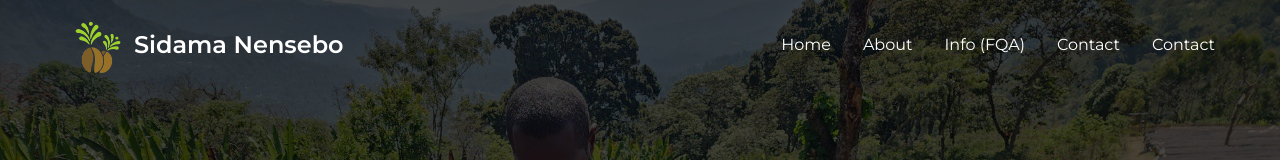
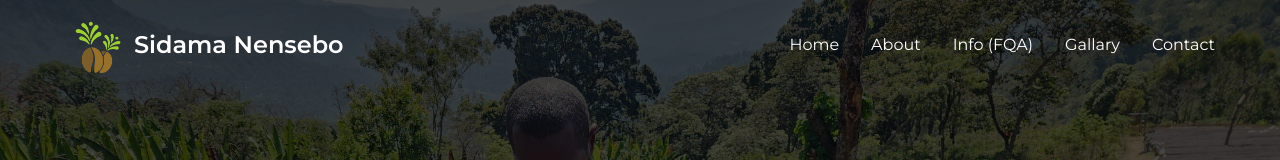
Before and after one commit to natnaelTy/Nensebo, a Next.js app: page / in a window 1280 px wide. Shown: the top 160 px of the page. Built offline with nearby package versions, Linux system fonts and the light colour scheme.

Commit message:
changed bg color and added gallary route

```diff
--- a/app/components/navbar/NavBar.tsx
+++ b/app/components/navbar/NavBar.tsx
@@ -38,7 +38,7 @@ function NavBar(){
              <Link href={'/'}><li className="hover:text-green-700">Home</li></Link>
              <Link href={'/about'}><li className="hover:text-green-700">About</li></Link>
              <Link href={'/ordering-info'}><li className="hover:text-green-700">Info (FQA)</li></Link>
-             <Link href={'/contact'}><li className="hover:text-green-700">Contact</li></Link>
+             <Link href={'/gallary'}><li className="hover:text-green-700">Gallary</li></Link>
              <Link href={'/contact'}><li className="hover:text-green-700">Contact</li></Link>
             </>
         )
@@ -89,7 +89,7 @@ function NavBar(){
                                 initial="initial"
                                 animate="animate"
                                 exit="exit"
-                                className="navDropDown md:hidden origin-top flex basis-full items-start justify-between w-full top-0 bg-[#1c1c1c] text-white z-20 fixed gap-15 p-10 ">
+                                className="navDropDown md:hidden origin-top flex basis-full items-start justify-between w-full top-0 bg-white z-20 fixed gap-15 p-10 ">
                            <ul onClick={hanldeShowMenu} className="flex flex-col items-start justify-start gap-10 mt-8">
                              <NavLinks/>
                           </ul>
```
